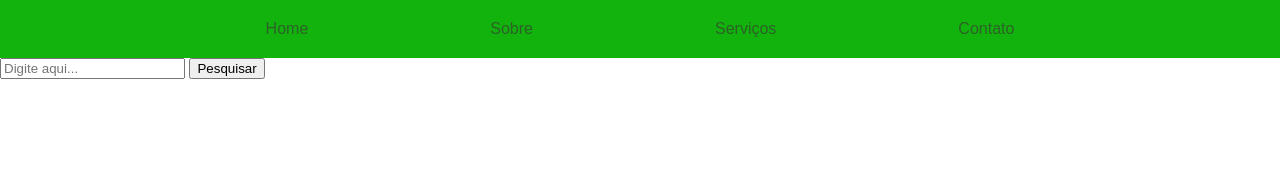
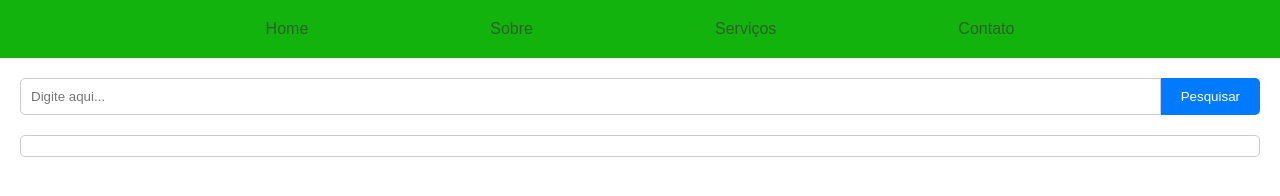
Before and after one commit to Douglas-Marcondes/Projeto-Agrinho, a plain HTML site: page index.html in a window 1280 px wide. Drawn offline with Linux system fonts and the light colour scheme.

Commit message:
Update index.css

```diff
--- a/index.css
+++ b/index.css
@@ -41,3 +41,36 @@ body {
     margin-left: -450px;
     top: 5px;
 }
+
+.search-container {
+    display: flex;
+    margin: 20px;
+}
+
+#search-input {
+    flex: 1;
+    padding: 10px;
+    border: 1px solid #ccc;
+    border-radius: 5px 0 0 5px;
+    transition: border-color 0.3s ease;
+}
+
+#search-input:focus {
+    border-color: #007bff;
+}
+
+#search-button {
+    padding: 10px 20px;
+    background-color: #007bff;
+    border: none;
+    color: white;
+    border-radius: 0 5px 5px 0;
+    cursor: pointer;
+}
+
+#search-results {
+    margin: 20px;
+    padding: 10px;
+    border: 1px solid #ccc;
+    border-radius: 5px;
+}
```
